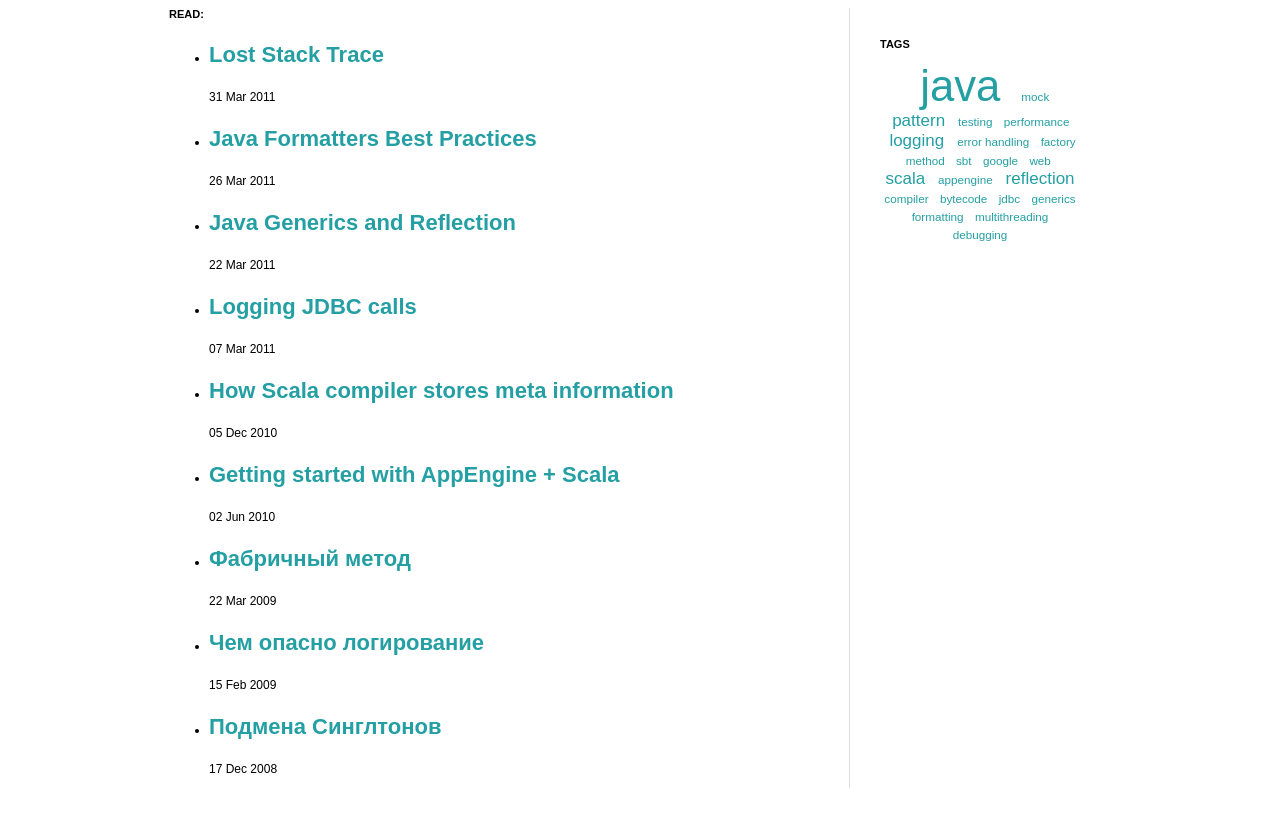
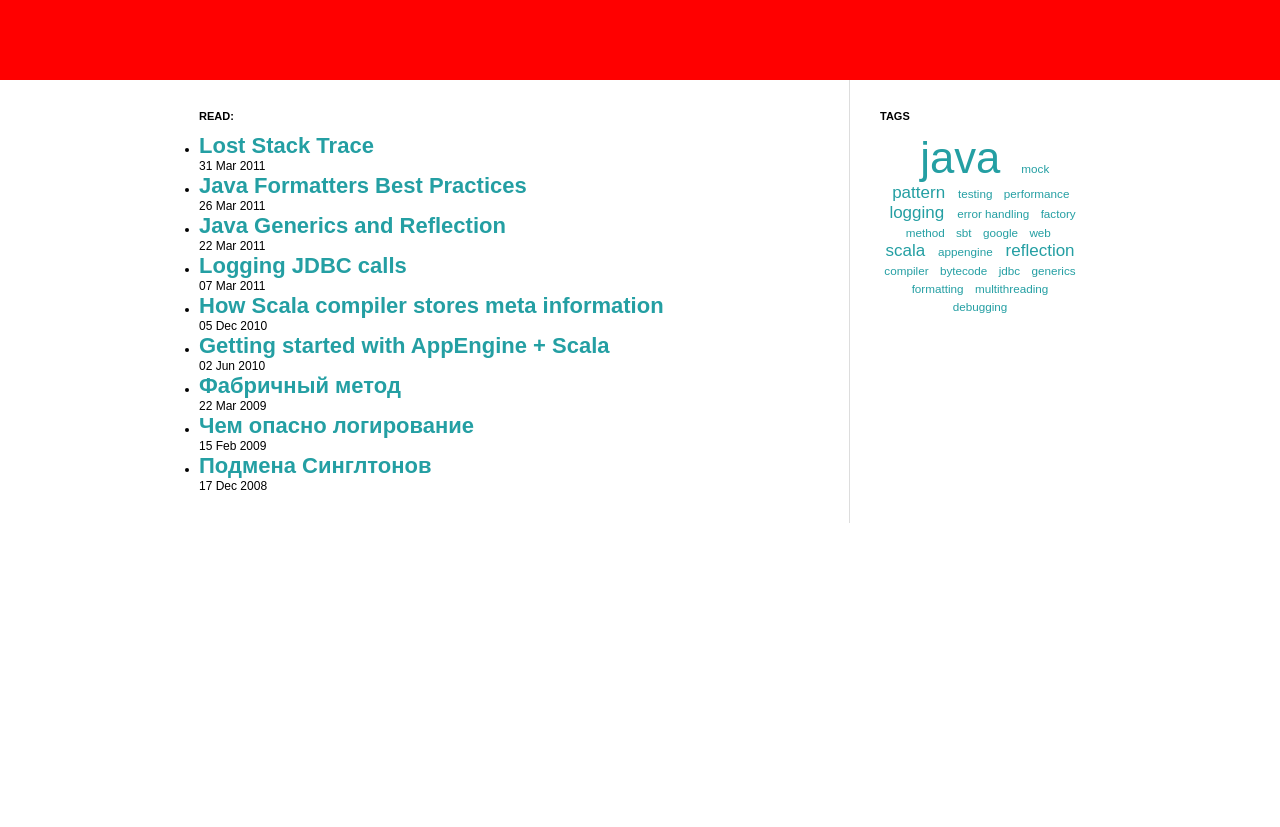
Before and after one commit to avityuk/blog.vityuk.com, a Jekyll site: the page built from index.html, in a window 1280 px wide. Shown: the top 827 px of the page. Built offline with Jekyll 4.4.1, drawn with Linux system fonts in a browser that asks for light colours.

Commit message:
Intermediate style

```diff
--- a/stylesheets/default.css
+++ b/stylesheets/default.css
@@ -1,6 +1,18 @@
+html, body {
+	overflow-x: hidden;
+}
+
+body, div, dl, dt, dd, ul, ol, li, h1, h2, h3, h4, h5, h6, pre, form, fieldset, input, textarea, p, blockquote, th, td {
+    margin: 0;
+    padding: 0;
+}
+
 body {
+	background: none repeat scroll 0 0 white;
 	background-color: white;
 	font: 12px arial,tahoma,helvetica,freesans,clean,sans-serif;
+	margin: 0;
+	padding: 0;
 }
 
 a {
@@ -44,6 +56,13 @@ h2 {
 	text-transform: uppercase;
 }
 
+#header {
+	height: 80px;
+	margin: 0;
+	padding: 0 60px;
+	background-color: red;
+}
+
 #main {
 	width: 942px;
 	margin: 0 auto 60px;
@@ -51,13 +70,13 @@ h2 {
 
 #content {
 	float: left;
-	width: 680px;
+	width: 620px;
 	border-right: 1px solid #DDDDDD;
+	padding: 30px;
 }
 
 #post {
 	font-size: 110%;
-	padding: 30px;
 }
 
 #sidebar {
```
